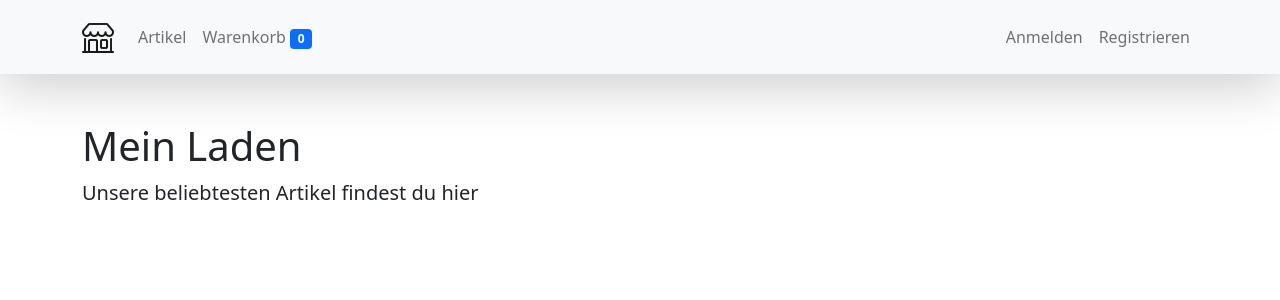
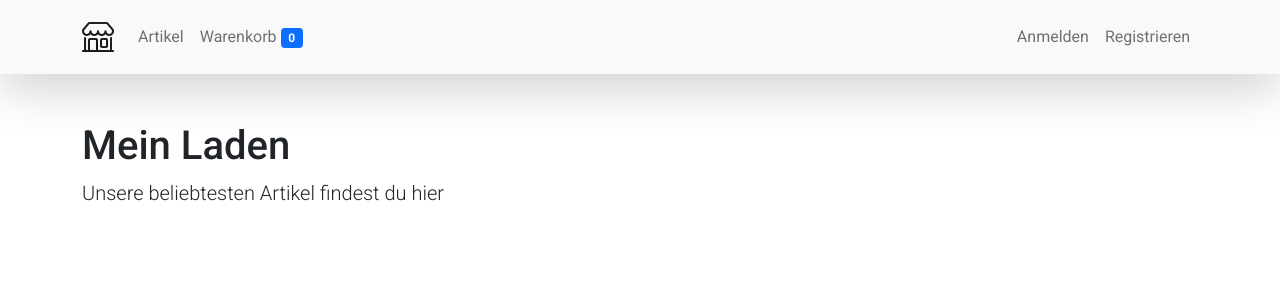
Before and after one commit to tmonzel/webshop-starter, a Vue app in the folder web/: page / in a window 1280 px wide. Shown: the top 300 px of the page. Built offline with nearby package versions, Linux system fonts and the light colour scheme; the HTML template or start-up script is replaced by a standard one.

Commit message:
Import Roboto as main sans-serif font

```diff
--- a/web/apps/admin/main.scss
+++ b/web/apps/admin/main.scss
@@ -1,6 +1,7 @@
 
 $modal-fade-transform: scale(.97);
 $modal-transition: transform .2s ease-out;
+$font-family-sans-serif: "Roboto", sans-serif;
 
 @import "@/core.scss";
 @import "bootstrap/scss/bootstrap";
--- a/web/apps/shop/main.scss
+++ b/web/apps/shop/main.scss
@@ -1,6 +1,7 @@
 
 $modal-fade-transform: scale(.97);
 $modal-transition: transform .2s ease-out;
+$font-family-sans-serif: "Roboto", sans-serif;
 
 @import "@/core.scss";
 @import "bootstrap/scss/bootstrap";
--- a/web/src/core.scss
+++ b/web/src/core.scss
@@ -1,3 +1,5 @@
+@import url("https://fonts.googleapis.com/css2?family=Roboto:wght@300;400;500;600;700&display=swap");
+
 td, th {
     &.nostretch {
         width: 1%;
```
